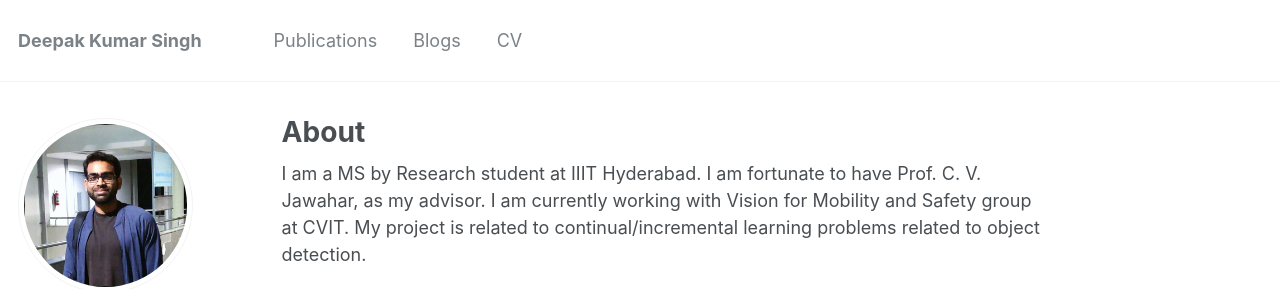
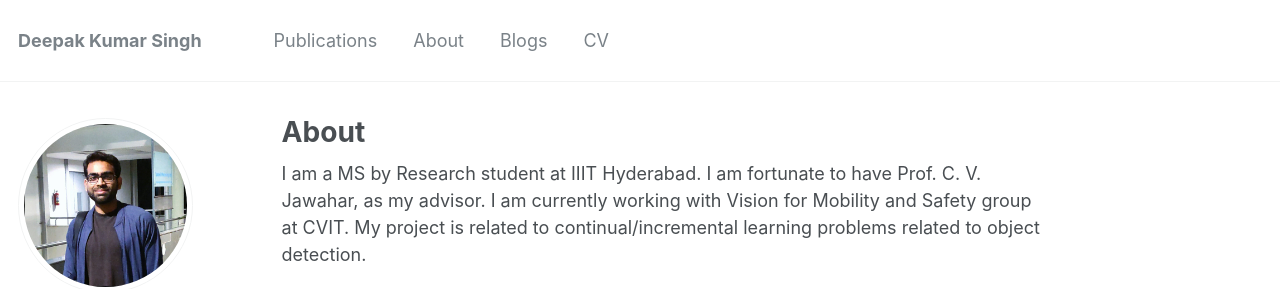
Before and after one commit to deepaksinghcv/deepakksingh.github.io, a Jekyll site: the page built from _pages/about.md, in a window 1280 px wide. Shown: the top 289 px of the page. Built offline with Jekyll 4.4.1, drawn with Linux system fonts in a browser that asks for light colours.

Commit message:
added About link in Navigation bar

```diff
--- a/_data/navigation.yml
+++ b/_data/navigation.yml
@@ -3,8 +3,8 @@ main:
   - title: "Publications"
     url: /publications/
 
-  # - title: "Talks"
-  #   url: /talks/
+  - title: "About"
+    url: /
 
   # - title: "Teaching"
   #   url: /teaching/
```
